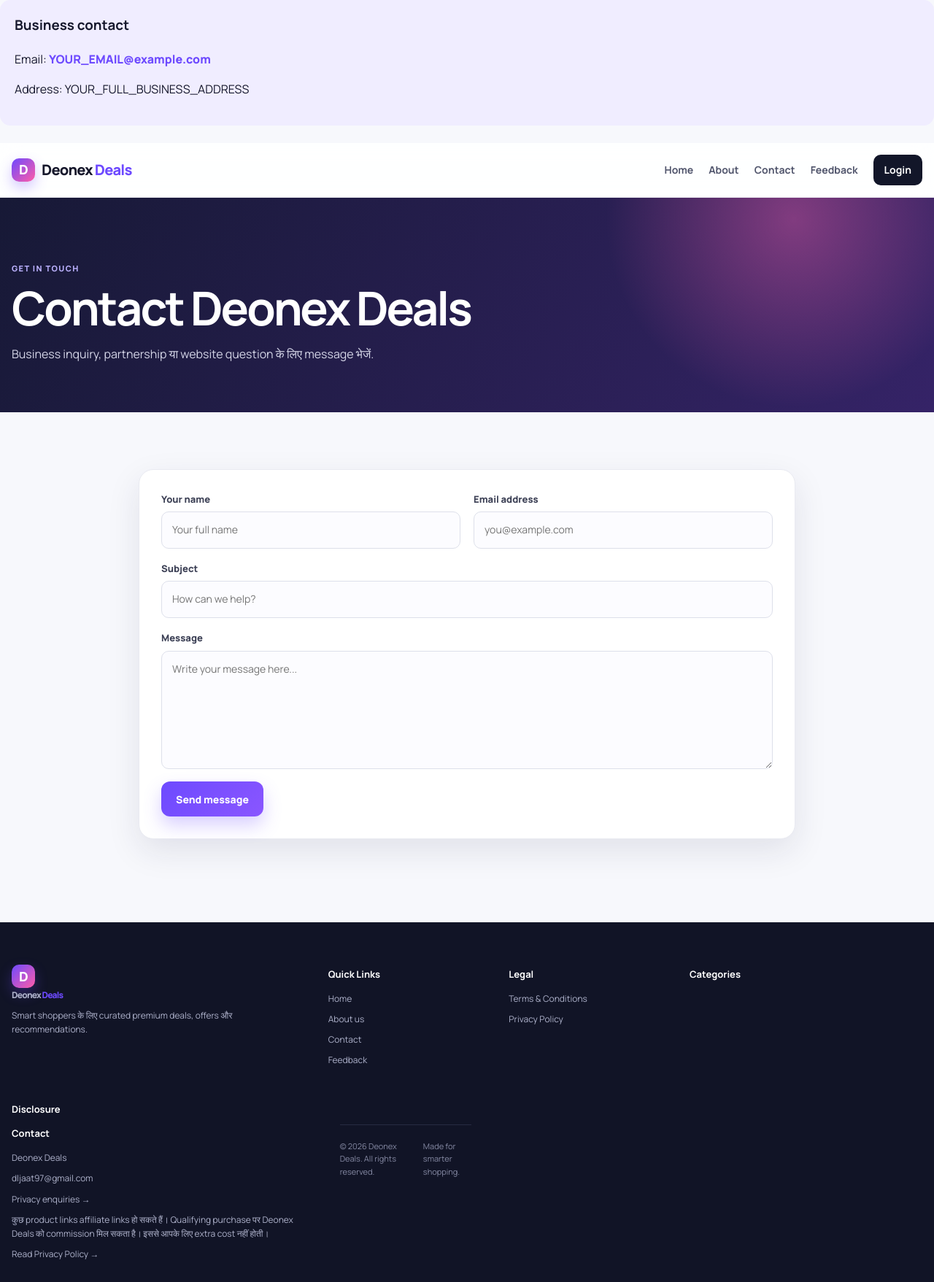
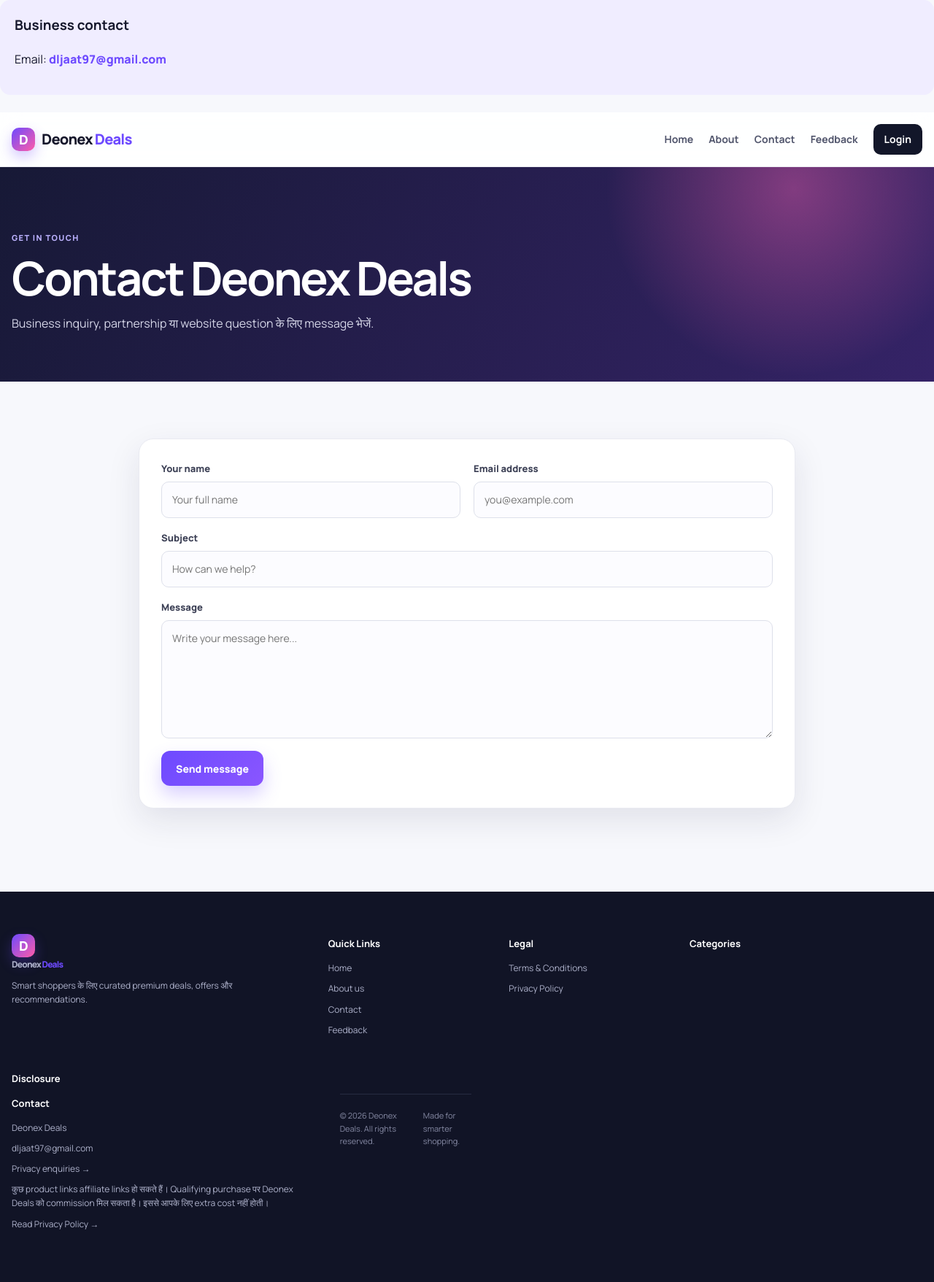
Before and after one commit to Deonex-deals/DEONEX, a Flask app: page /contact in a window 1280 px wide. Shown: the whole page at 73% size. After the commit the page ends 1685 px from the top, so only its background shows below. Run offline with Flask 3, Linux system fonts and the light colour scheme; data that the repository does not hold is empty; parts of the project's set-up code (start-up, migrations or seed data) failed here and were passed over.

Commit message:
Update contact.html

```diff
--- a/templates/contact.html
+++ b/templates/contact.html
@@ -2,12 +2,12 @@
   <h3>Business contact</h3>
   <p>
     Email:
-    <a href="mailto:YOUR_EMAIL@example.com">
-      YOUR_EMAIL@example.com
+    <a href="dljaat97@gmail.com">
+      dljaat97@gmail.com
     </a>
   </p>
   <p>
-    Address: YOUR_FULL_BUSINESS_ADDRESS
+
   </p>
 </div>
 {% extends "base.html" %}
```
